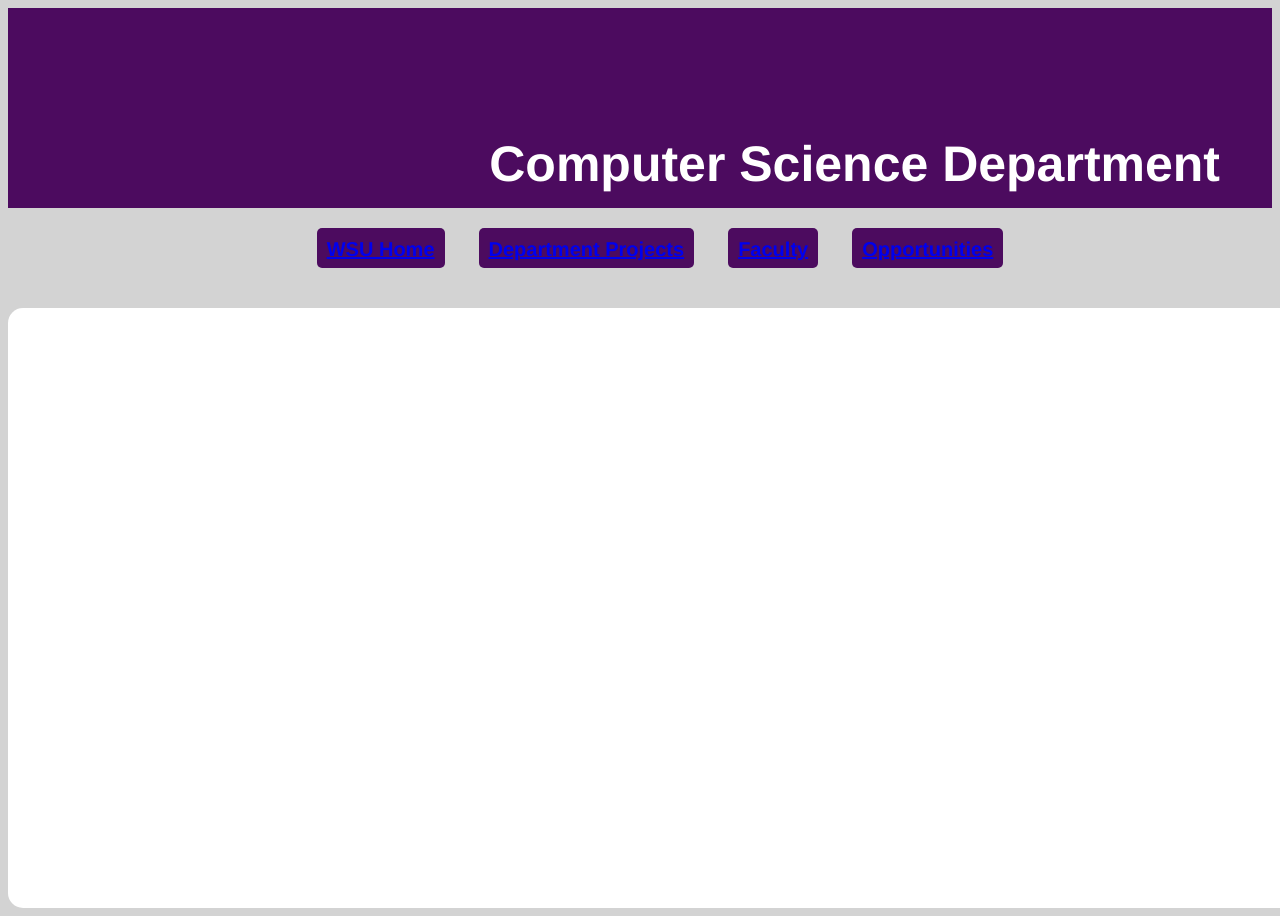
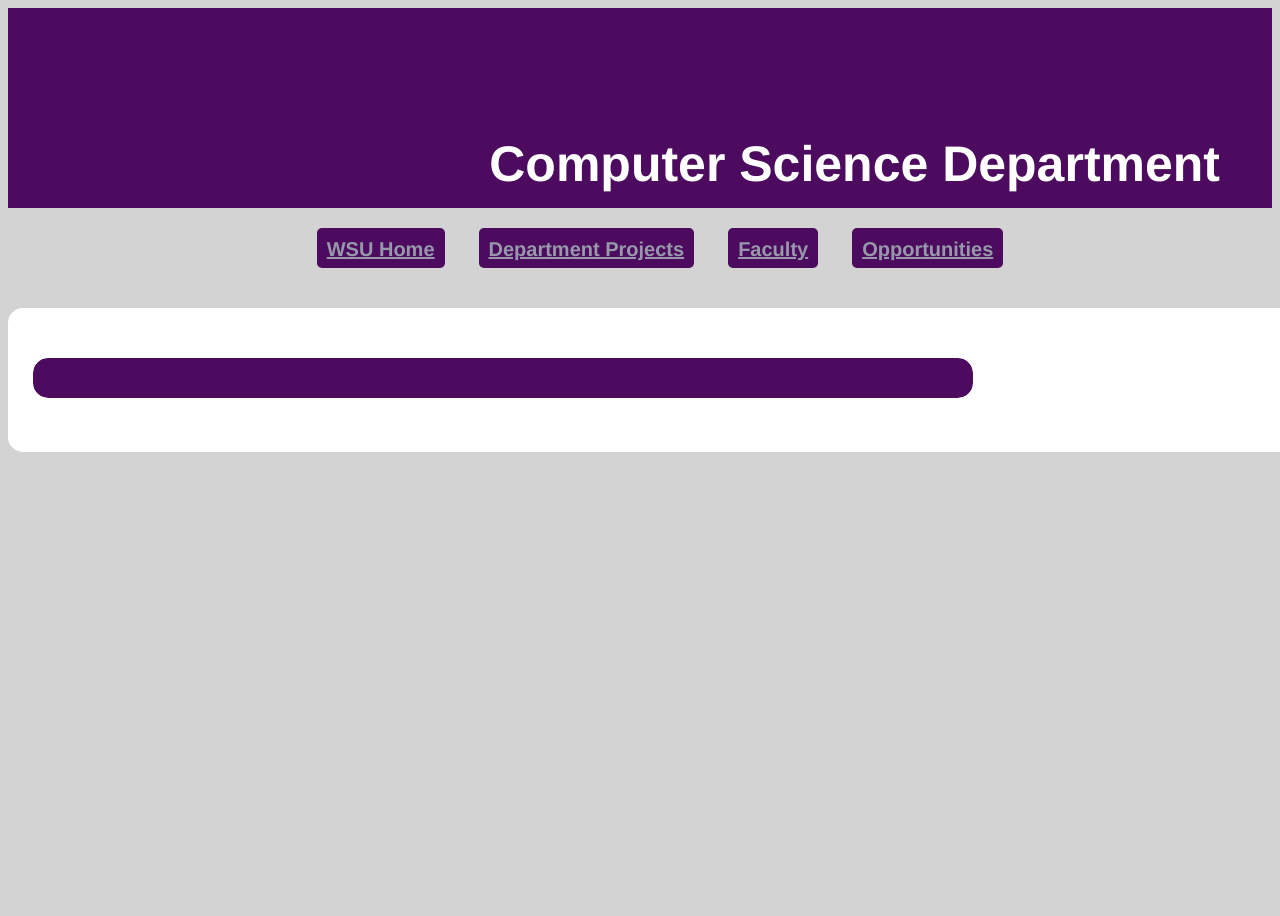
Before and after one commit to aurorapar/dept, a PHP site: page /dept/header.php in a window 1280 px wide; the page is wider, and only the part inside the window is pictured. After the commit the page ends 452 px from the top of that part, so only its background shows below. Run offline with PHP 8.4, Linux system fonts and the light colour scheme; some libraries are stand-ins or nearby versions.

Commit message:
Add files via upload

```diff
--- a/css/style.css
+++ b/css/style.css
@@ -2,7 +2,6 @@ body
 {
     background: lightgrey;
 }
-
 
 #banner
 {
@@ -23,6 +22,11 @@ body
     background-color: #4C0B5F;
     font-family: helvetica;
     font-weight: bold;
+}
+
+.schoolColors a
+{
+    color:#9799AA;
 }
 
 .nonheader
@@ -66,11 +70,17 @@ header ul li
     border-radius: 15px;
     float:left;
     width: 300px;
-    margin-left: 100px;
+    margin-left: 50px;
     padding: 10px 10px 10px 10px;
     list-style-type: none;
     font-size: 20px;
     border-radius: 15px;
+}
+
+#news h3
+{
+    margin-top: 50px;
+    text-decoration: underline;
 }
 
 #news ul li
@@ -95,41 +105,75 @@ header ul li
     border-radius: 15px;
     margin: 0 auto;
     background: white;
-    height: 600px;
-    width: 1400px;
+    width: 1500px;
     margin-top: 300px;
+
 }
 
-#content-focus
+.content-focus
 {
     border-radius: 15px;
-    margin-left: 50px;
-    width: 800px;
+    margin-left: 25px;
+    width: 900px;
     color: white;
     outline-style: solid;
     padding: 20px 20px 20px 20px;
     display: inline-block;
 }
 
-#content-focus-right
+.content-focus-right
 {
     float: right;
     padding-left: 15px;
     width: 200px;
 }
 
-#content-focus img
+.content-focus-right-fac
+{
+    float: right;
+    padding-left: 15px;
+    width: 200px;
+}
+
+.content-focus img
 {
     float:left;
 }
 
-#content-focus-bottom
+.content-focus-bottom
 {
     clear: left;
     padding-top: 20px;
+    margin-bottom: 20px;
+}
+
+.facItem
+{
+    border-radius: 15px;
+    float:left;
+    outline-style: none;
+    width:500px;
+    padding: 20px 20px 20px 20px;
+    margin-left:15px;
+    margin-bottom:20px;
+}
+
+.fr-fac
+{
+    width: 300px;
+}
+
+.facimage
+{
+    max-height: 150px;
+}
+
+.centeredItem
+{
+    margin-left: 50px;
 }
 
 footer
 {
-
+    font-style:italic;
 }
```
Also changed, not shown: images/GeraldCichanowski.jpg (added), images/JoanFrancioni.jpg (added), images/MingruiZhang.jpg (added), images/NarayanDebnath.jpg (added).
